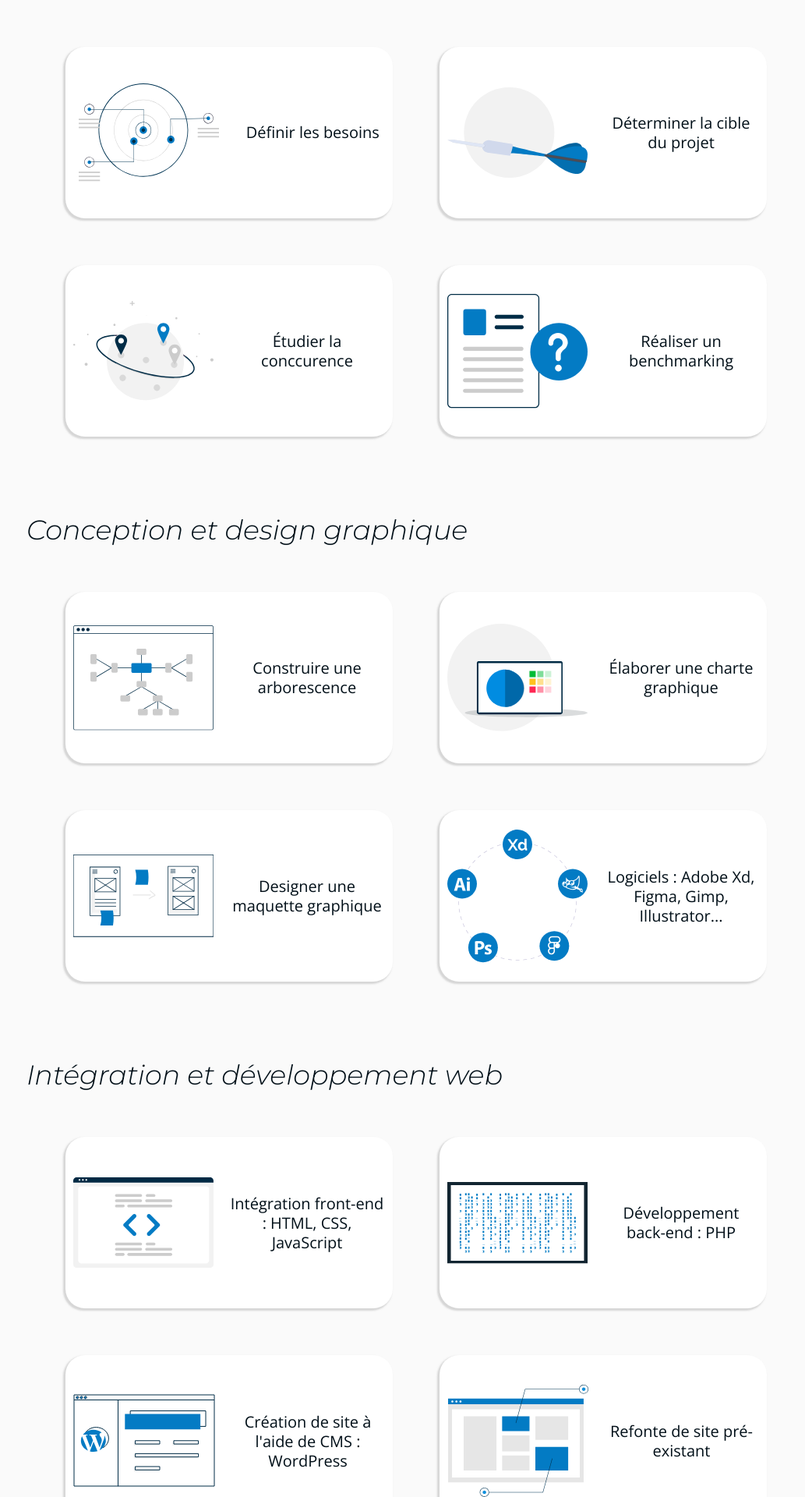
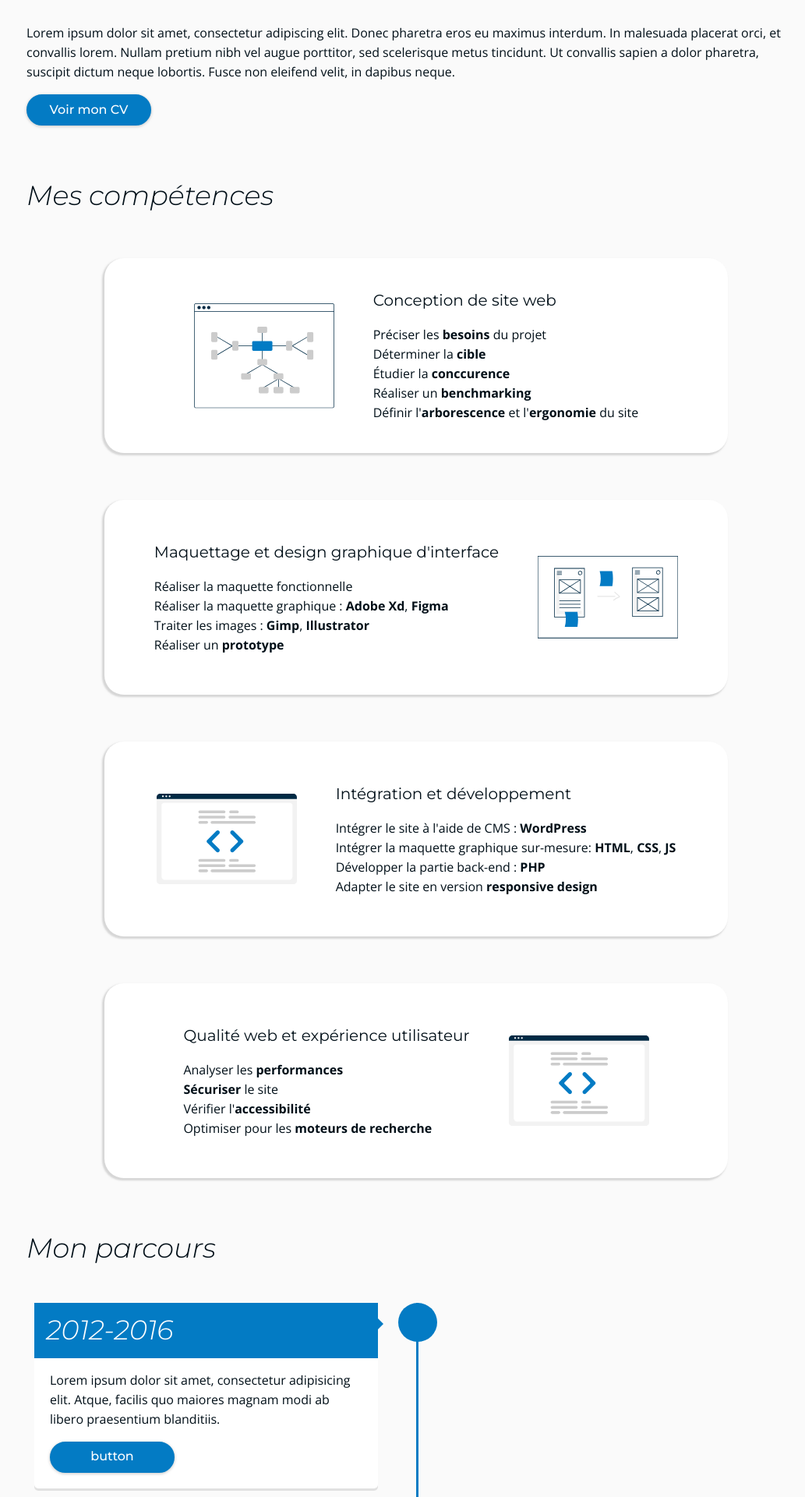
Before and after one commit to EulalieM/porfolio, a PHP site: page /apropos.php in a window 1280 px wide. Shown: the part 240-2160 px from the top of the page at 78% size, without its empty margins (106-1139 px from the left). Run offline with PHP 8.4, Linux system fonts and the light colour scheme; some libraries are stand-ins or nearby versions.

Commit message:
Update : page à propos

```diff
--- a/apropos.php
+++ b/apropos.php
@@ -7,7 +7,7 @@
     <meta name="viewport" content="width=device-width, initial-scale=1.0">
 
     <!-- Primary Meta Tags -->
-    <title>Eulalie Moreau | Design & Développement web - Compétences</title>
+    <title>Eulalie Moreau | Design & Développement web - À propos</title>
     <meta name="title" content="Eulalie Moreau | Design & Développement web - Compétences">
     <meta name="description" content="Mes compétences en terme d'analyse de projet, de conception et design de sites, développement et qualité web.">
 
@@ -30,7 +30,7 @@
     <link rel="stylesheet" href="styles/styles.css">
     <link rel="stylesheet" href="styles/styles-header.css">
     <link rel="stylesheet" href="styles/styles-footer.css">
-    <link rel="stylesheet" href="styles/styles-competences.css">
+    <link rel="stylesheet" href="styles/styles-apropos.css">
     <link rel="shortcut icon" href="img/favicon.ico">
 </head>
 
@@ -44,98 +44,117 @@
 
     <main>
         <div>
-            <h1>Mes compétences</h1>
-            <section class="competences">
-                <h2>Étude de marché</h2>
-                    <div class="com-cards">
-                        <div class="com-card">
-                            <img src="img/besoins.svg" alt="">
-                            <p>Définir les besoins</p>
-                        </div>
-                        <div class="com-card">
-                            <img src="img/cible.svg" alt="">
-                            <p>Déterminer la cible du projet</p>
+            <h1>À propos</h1>
+            <section class="pro-section">
+                <h2>Qui suis-je ?</h2>
+                <p>Lorem ipsum dolor sit amet, consectetur adipiscing elit. Donec pharetra eros eu maximus interdum. In malesuada placerat orci, et convallis lorem. Nullam pretium nibh vel augue porttitor, sed scelerisque metus tincidunt. Ut convallis sapien a dolor pharetra, suscipit dictum neque lobortis. Fusce non eleifend velit, in dapibus neque.</p>
+                <a href="cv_eulalie_moreau.pdf" target="_blank" class="cta">Voir mon CV</a>
+            </section>
+            <section class="pro-section">
+                <h2>Mes compétences</h2>
+                <div class="pro-content">
+                    <img src="img/arborescence.svg" alt="" class="pro-img-left">
+                    <div>
+                        <h3>Conception de site web</h3>
+                        <ul>
+                            <li>Préciser les <strong>besoins</strong> du projet</li>
+                            <li>Déterminer la <strong>cible</strong></li>
+                            <li>Étudier la <strong>conccurence</strong></li>
+                            <li>Réaliser un <strong>benchmarking</strong></li>
+                            <li>Définir l'<strong>arborescence</strong> et l'<strong>ergonomie</strong> du site</li>
+                        </ul>
                     </div>
                 </div>
-                    <div class="com-cards">
-                        <div class="com-card">
-                            <img src="img/conccurence.svg" alt="">
-                            <p>Étudier la conccurence</p>
+                <div class="pro-content">
+                    <div>
+                        <h3>Maquettage et design graphique d'interface</h3>
+                        <ul>
+                            <li>Réaliser la maquette fonctionnelle</li>
+                            <li>Réaliser la maquette graphique : <strong>Adobe Xd</strong>, <strong>Figma</strong></li>
+                            <li>Traiter les images : <strong>Gimp</strong>, <strong>Illustrator</strong></li>
+                            <li>Réaliser un <strong>prototype</strong></li>
+                        </ul>
                     </div>
-                        <div class="com-card">
-                            <img src="img/benchmarking.svg" alt="">
-                            <p>Réaliser un benchmarking</p>
+                    <img src="img/maquette.svg" alt="" class="pro-img-right">
+                </div>
+                <div class="pro-content">
+                    <img src="img/front.svg" alt="" class="pro-img-left">
+                    <div>
+                        <h3>Intégration et développement</h3>
+                        <ul>
+                            <li>Intégrer le site à l'aide de CMS : <strong>WordPress</strong></li>
+                            <li>Intégrer la maquette graphique sur-mesure: <strong>HTML</strong>, <strong>CSS</strong>, <strong>JS</strong></li>
+                            <li>Développer la partie back-end : <strong>PHP</strong></li>
+                            <li>Adapter le site en version <strong>responsive design</strong></li>
+                        </ul>
                     </div>
                 </div>
+                <div class="pro-content">
+                    <div>
+                        <h3>Qualité web et expérience utilisateur</h3>
+                        <ul>
+                            <li>Analyser les <strong>performances</strong></li>
+                            <li><strong>Sécuriser</strong> le site</li>
+                            <li>Vérifier l'<strong>accessibilité</strong></li>
+                            <li>Optimiser pour les <strong>moteurs de recherche</strong></li>
+                        </ul>
+                    </div>
+                    <img src="img/front.svg" alt="" class="pro-img-right">
+                </div>
             </section>
-            <section class="competences">
-                <h2>Conception et design graphique</h2>
-                <div class="com-cards">
-                    <div class="com-card">
-                        <img src="img/arborescence.svg" alt="">
-                        <p>Construire une arborescence</p>
+            <section class="pro-section">
+                <h2>Mon parcours</h2>
+
+                <div class="container">
+                    <div id="timeline">
+                        <div class="timeline-item">
+                            <div class="timeline-icon">
+                                <!-- icone -->
                             </div>
-                    <div class="com-card">
-                        <img src="img/charte.svg" alt="">
-                        <p>Élaborer une charte graphique</p>
+                            <div class="timeline-content">
+                                <h2>2012-2016</h2>
+                                <p>Lorem ipsum dolor sit amet, consectetur adipisicing elit.
+                                Atque, facilis quo maiores magnam modi ab libero praesentium blanditiis.</p>
+                                <a href="#" class="cta">button</a>
                             </div>
                         </div>
-                <div class="com-cards">
-                    <div class="com-card">
-                        <img src="img/maquette.svg" alt="">
-                        <p>Designer une maquette graphique</p>
+
+                        <div class="timeline-item">
+                            <div class="timeline-icon">
+                                <!-- icone -->
                             </div>
-                    <div class="com-card">
-                        <img src="img/logiciels.svg" alt="">
-                        <p>Logiciels : Adobe Xd, Figma, Gimp, Illustrator...</p>
+                            <div class="timeline-content right">
+                                <h2>2016-2017</h2>
+                                <p>Lorem ipsum dolor sit amet, consectetur adipisicing elit. Atque, facilis quo. Maiores magnam modi ab libero praesentium blanditiis consequatur aspernatur accusantium maxime molestiae sunt ipsa.</p>
+                                <a href="#" class="cta">button</a>
                             </div>
                         </div>
-            </section>
-            <section class="competences">
-                <h2>Intégration et développement web</h2>
-                <div class="com-cards">
-                    <div class="com-card">
-                        <img src="img/front.svg" alt="">
-                        <p>Intégration front-end : HTML, CSS, JavaScript</p>
+
+                        <div class="timeline-item">
+                            <div class="timeline-icon">
+                                <!-- icone -->
                             </div>
-                    <div class="com-card">
-                        <img src="img/back.svg" alt="">
-                        <p>Développement back-end : PHP</p>
+                            <div class="timeline-content">
+                                <h2>2017-2019</h2>
+                                <p>Lorem ipsum dolor sit amet, consectetur adipisicing elit. Atque, facilis quo. Maiores magnam modi ab libero praesentium blanditiis consequatur aspernatur accusantium maxime molestiae sunt ipsa.</p>
+                                <a href="#" class="cta">button</a>
                             </div>
                         </div>
-                <div class="com-cards">
-                    <div class="com-card">
-                        <img src="img/wordpress.svg" alt="">
-                        <p>Création de site à l'aide de CMS : WordPress</p>
+
+                        <div class="timeline-item">
+                            <div class="timeline-icon">
+                                <!-- icone -->
                             </div>
-                    <div class="com-card">
-                        <img src="img/refonte.svg" alt="">
-                        <p>Refonte de site pré-existant</p>
+                            <div class="timeline-content right">
+                                <h2>2020</h2>
+                                <p>Lorem ipsum dolor sit amet, consectetur adipisicing elit. Atque, facilis quo. Maiores magnam modi ab libero praesentium blanditiis consequatur aspernatur accusantium maxime molestiae sunt ipsa.</p>
+                                <a href="#" class="cta">button</a>
                             </div>
                         </div>
-            </section>
-            <section class="competences">
-                <h2>Expérience utilisateur et qualité web</h2>
-                <div class="com-cards">
-                    <div class="com-card">
-                        <img src="img/qualite.svg" alt="">
-                        <p>Audit qualité : Opquast, RGAA</p>
-                    </div>
-                    <div class="com-card">
-                        <img src="img/securite.svg" alt="">
-                        <p>Sécurité du site : OWASP</p>
+
                     </div>
                 </div>
-                <div class="com-cards">
-                    <div class="com-card">
-                        <img src="img/ergo.svg" alt="">
-                        <p>Navigation et ergonomie</p>
-                    </div>
-                    <div class="com-card">
-                        <img src="img/seo.svg" alt="">
-                        <p>Optimisation pour les moteurs de recherche</p>
-                    </div>
-                </div>
+
             </section>
         </div>
     </main>
--- a/mentionslegales.php
+++ b/mentionslegales.php
@@ -88,7 +88,7 @@
         <p>Conformément aux dispositions des articles 38 et suivants de la loi 78-17 du 6 janvier 1978 relative à l’informatique, aux fichiers et aux libertés, tout utilisateur dispose d’un droit d’accès, de rectification et d’opposition aux données personnelles le concernant, en effectuant sa demande écrite et signée, accompagnée d’une copie du titre d’identité avec signature du titulaire de la pièce, en précisant l’adresse à laquelle la réponse doit être envoyée.</p>
         <p>Aucune information personnelle de l’utilisateur du site <a href="https://eulalie.sitesweb-angouleme.fr/">eulalie.sitesweb-angouleme.fr</a> n’est publiée à l’insu de l’utilisateur, échangée, transférée, cédée ou vendue sur un support quelconque à des tiers. Seule l’hypothèse du rachat de Eulalie MOREAU et de ses droits permettrait la transmission des dites informations à l’éventuel acquéreur qui serait à son tour tenu de la même obligation de conservation et de modification des données vis à vis de l’utilisateur du site <a href="https://eulalie.sitesweb-angouleme.fr/">eulalie.sitesweb-angouleme.fr</a>.</p>
         <p>Les bases de données sont protégées par les dispositions de la loi du 1er juillet 1998 transposant la directive 96/9 du 11 mars 1996 relative à la protection juridique des bases de données.</p>
-        <!-- <h2>Liens hypertextes et cookies</h2>
+        <h2>Liens hypertextes et cookies</h2>
         <p>Le site <a href="https://eulalie.sitesweb-angouleme.fr/">eulalie.sitesweb-angouleme.fr</a> contient un certain nombre de liens hypertextes vers d’autres sites, mis en place avec l’autorisation de Eulalie MOREAU. Cependant, Eulalie MOREAU n’a pas la possibilité de vérifier le contenu des sites ainsi visités, et n’assumera en conséquence aucune responsabilité de ce fait.</p>
         <p>La navigation sur le site <a href="https://eulalie.sitesweb-angouleme.fr/">eulalie.sitesweb-angouleme.fr</a> est susceptible de provoquer l’installation de cookie(s) sur l’ordinateur de l’utilisateur. Un cookie est un fichier de petite taille, qui ne permet pas l’identification de l’utilisateur, mais qui enregistre des informations relatives à la navigation d’un ordinateur sur un site. Les données ainsi obtenues visent à faciliter la navigation ultérieure sur le site, et ont également vocation à permettre diverses mesures de fréquentation.</p>
         <p>Le refus d’installation d’un cookie peut entraîner l’impossibilité d’accéder à certains services. L’utilisateur peut toutefois configurer son ordinateur de la manière suivante, pour refuser l’installation des cookies :
@@ -98,7 +98,7 @@
                 <li class="ml-li">Sous Safari : Cliquez en haut à droite du navigateur sur le pictogramme de menu (symbolisé par un rouage). Sélectionnez Paramètres. Cliquez sur Afficher les paramètres avancés. Dans la section « Confidentialité », cliquez sur Paramètres de contenu. Dans la section « Cookies », vous pouvez bloquer les cookies.</li>
                 <li class="ml-li">Sous Chrome : Cliquez en haut à droite du navigateur sur le pictogramme de menu (symbolisé par trois lignes horizontales). Sélectionnez Paramètres. Cliquez sur Afficher les paramètres avancés. Dans la section « Confidentialité », cliquez sur préférences.  Dans l’onglet « Confidentialité », vous pouvez bloquer les cookies.</li>
             </ul>
-        </p> -->
+        </p>
         <h2>Droit applicable et attribution de juridiction</h2>
         <p>Tout litige en relation avec l’utilisation du site <a href="https://eulalie.sitesweb-angouleme.fr/">eulalie.sitesweb-angouleme.fr</a> est soumis au droit français. Il est fait attribution exclusive de juridiction aux tribunaux compétents de Paris.</p>
         <h2>Les principales lois concernées</h2>
--- /dev/null
+++ b/styles/styles-apropos.css
@@ -0,0 +1,210 @@
+/*=========================================================
+PAGE COMPETENCES
+==========================================================*/
+
+.pro-section {
+    margin-bottom: 70px;
+}
+
+.pro-content {
+    display: flex;
+    justify-content: center;
+    background-color: white;
+    box-shadow: -2px 2px 2px 1px var(--color-shadow);
+    margin: 60px auto 60px auto;
+    border-radius: 25px;
+    padding: 10px;
+    width: 800px;
+    height: 250px;
+    align-items: center;
+}
+
+.pro-img-left {
+    margin-right: 50px;
+}
+
+.pro-img-right {
+    margin-left: 50px;
+}
+
+/* --- Timeline --- */
+
+header:after, .timeline-item:after, header:before, .timeline-item:before {
+	content: '';
+	display: block;
+	width: 100%;
+	clear: both;
+}
+
+*, *:before, *:after {
+	box-sizing: border-box;
+}
+
+.container {
+	max-width: 1000px;
+	margin: 0 auto;
+    margin: 50px auto;
+}
+
+#timeline {
+	position: relative;
+    margin: 10px;
+}
+
+#timeline:before {
+	content: "";
+	width: 3px;
+	height: 100%;
+	background: var(--color-blue);
+	left: 50%;
+	top: 0;
+	position: absolute;
+}
+
+#timeline:after {
+	content: "";
+	clear: both;
+	display: table;
+	width: 100%;
+}
+
+.timeline-item {
+	margin-bottom: 50px;
+	position: relative;
+}
+
+.timeline-icon {
+	background: var(--color-blue);
+	width: 50px;
+	height: 50px;
+	position: absolute;
+	top: 0;
+	left: 50%;
+	overflow: hidden;
+	margin-left: -23px;
+	border-radius: 50%;
+}
+
+.timeline-icon svg {
+	position: relative;
+	top: 14px;
+	left: 14px;
+}
+
+.timeline-content {
+	width: 45%;
+	background: #fff;
+	padding: 20px;
+	box-shadow: 0 3px 0 rgba(0, 0, 0, 0.1);
+	border-radius: 5px;
+}
+
+.timeline-content h2 {
+	padding: 15px;
+	background: var(--color-blue);
+	color: #fff;
+	margin: -20px -20px 0 -20px;
+}
+
+.timeline-content:before {
+	content: '';
+	position: absolute;
+	left: 45%;
+	top: 20px;
+	width: 0;
+	height: 0;
+	border-top: 7px solid transparent;
+	border-bottom: 7px solid transparent;
+	border-left: 7px solid var(--color-blue);
+}
+
+.timeline-content.right {
+	float: right;
+}
+
+.timeline-content.right:before {
+	content: '';
+	right: 45%;
+	left: inherit;
+	border-left: 0;
+	border-right: 7px solid var(--color-blue);
+}
+
+/* --- Responsive --- */
+
+@media screen and (min-width: 1261px) {
+}
+
+@media screen and (max-width: 1260px) {
+    .pro-section {
+        width: 800px;
+        margin: 70px auto 70px auto;
+    }
+
+}
+
+@media screen and (max-width: 860px) {
+    .pro-section {
+        width: 600px;
+        margin: 70px auto 70px auto;
+        text-align: center;
+    }
+    #timeline {
+		margin: 30px;
+		padding: 0px;
+		width: 90%;
+	}
+	#timeline:before {
+		left: 0;
+	}
+	.timeline-content {
+		width: 90%;
+		float: right;
+	}
+	.timeline-content:before, .timeline-content.right:before {
+		left: 10%;
+		margin-left: -6px;
+		border-left: 0;
+		border-right: 7px solid var(--color-blue);
+	}
+	.timeline-icon {
+		left: 0;
+	}
+}
+
+@media screen and (max-width: 680px) {
+    .pro-section {
+        width: 470px;
+        margin: 70px auto 70px auto;
+    }
+}
+
+@media screen and (max-width: 530px) {
+    .pro-section {
+        width: 370px;
+        margin: 70px auto 70px auto;
+    }
+
+}
+
+@media screen and (max-width: 410px) {
+    h1{
+        font-size: 40px;
+    }
+    .pro-section {
+        width: 310px;
+        margin: 40px auto 40px auto;
+    }
+
+}
+
+@media screen and (max-width: 320px){
+    h1 {
+        margin: 40px 10px 40px 10px;
+    }
+    .competences {
+        width: 280px;
+        margin: 30px auto 30px auto;
+    }
+
+}
--- a/styles/styles-header.css
+++ b/styles/styles-header.css
@@ -7,6 +7,7 @@ header {
     box-shadow: 0px 1px 2px  var(--color-shadow);
     position: fixed;
     width: 100%;
+    z-index: 1;
 }
 
 .h-header {
@@ -42,6 +43,7 @@ CSS BURGER-MENU
     background-color: var(--color-white);
     text-align: center;
     display: none;
+    z-index: 1;
 }
 
 #h-mobile ul li {
```
Lines whose indentation alone changed are shown as unchanged.
